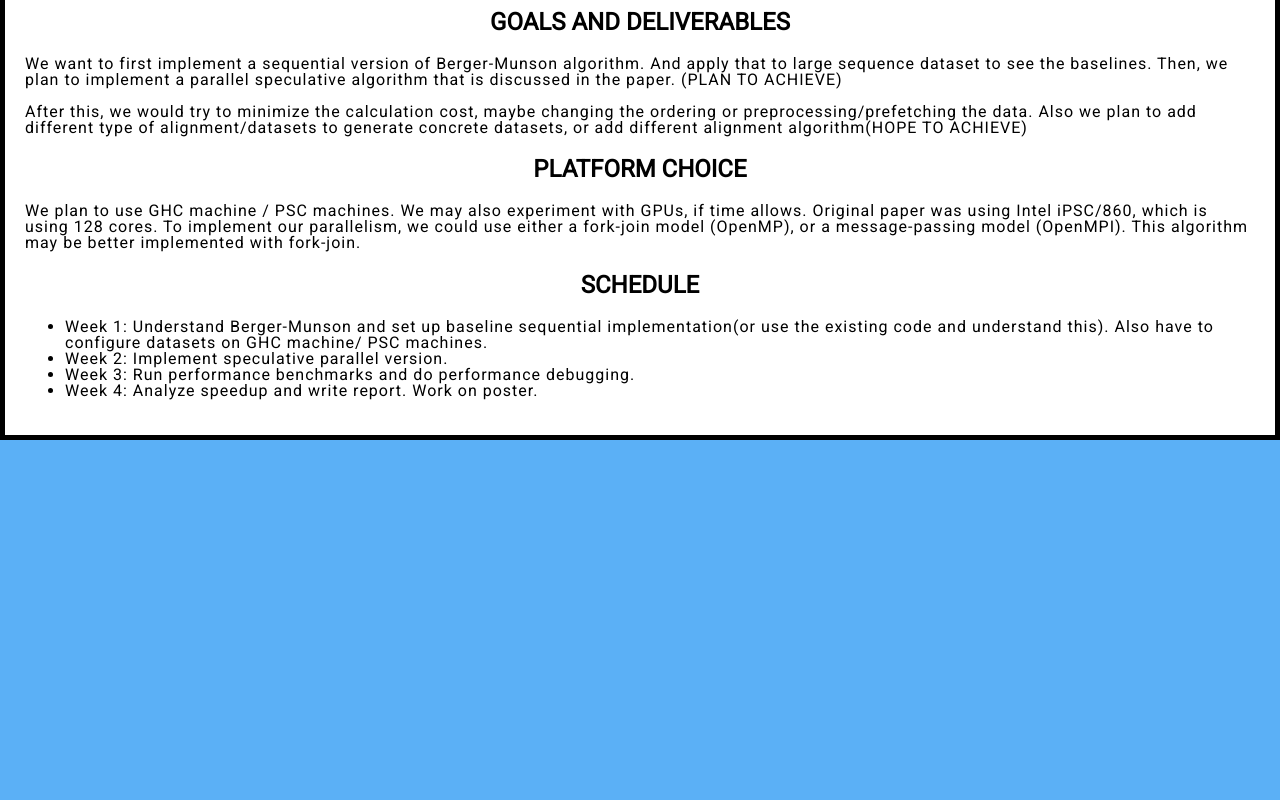
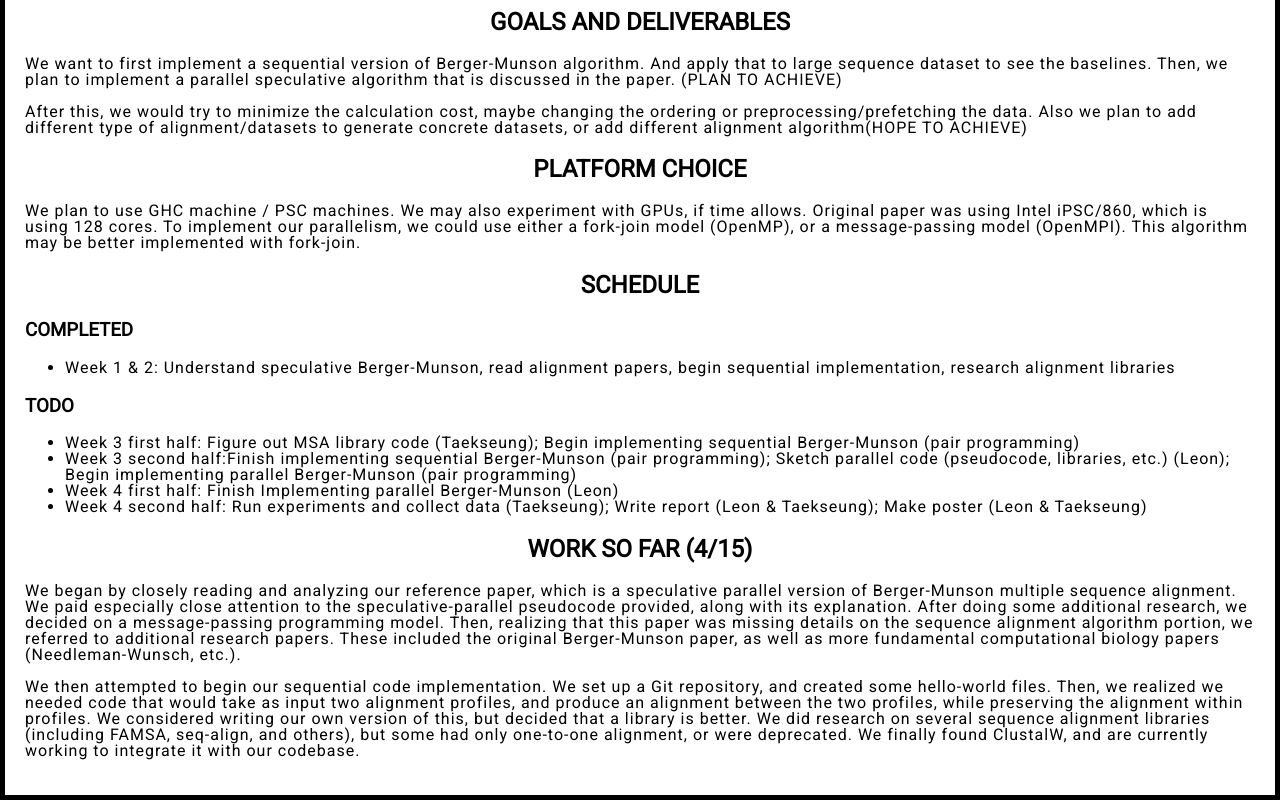
Before and after one commit to leonxie2003/leonxie2003.github.io, a plain HTML site: page index.html in a window 1280 px wide. Shown: the part 1457-2257 px from the top of the page. Before the commit the page ends 1897 px from the top, so only its background shows below. Drawn offline with Linux system fonts and the light colour scheme.

Commit message:
midway report

```diff
--- a/index.html
+++ b/index.html
@@ -154,12 +154,49 @@
 
     <h2>SCHEDULE</h2>
 
+    <h3>COMPLETED</h3>
     <ul>
-      <li>Week 1: Understand Berger-Munson and set up baseline sequential implementation(or use the existing code and understand this). Also have to configure datasets on GHC machine/ PSC machines. </li>
-      <li>Week 2: Implement speculative parallel version.</li>
-      <li>Week 3: Run performance benchmarks and do performance debugging.</li>
-      <li>Week 4: Analyze speedup and write report. Work on poster.</li>
+      <li>Week 1 & 2: Understand speculative Berger-Munson, read alignment
+      papers, begin sequential implementation, research alignment libraries</li>
     </ul>
+
+    <h3>TODO</h3>
+    <ul>
+      <li>Week 3 first half: Figure out MSA library code (Taekseung); Begin
+      implementing sequential Berger-Munson (pair programming) </li>
+      <li>Week 3 second half:Finish implementing sequential Berger-Munson (pair
+      programming); Sketch parallel code (pseudocode, libraries, etc.) (Leon);
+      Begin implementing parallel Berger-Munson (pair programming) </li>
+      <li>Week 4 first half: Finish Implementing parallel Berger-Munson (Leon) </li>
+      <li>Week 4 second half: Run experiments and collect data (Taekseung);
+      Write report (Leon & Taekseung); Make poster (Leon & Taekseung) </li>
+    </ul>
+
+    <h2> WORK SO FAR (4/15) </h2>
+
+    <p>
+      We began by closely reading and analyzing our reference paper, which is a
+      speculative parallel version of Berger-Munson multiple sequence alignment.
+      We paid especially close attention to the speculative-parallel pseudocode
+      provided, along with its explanation. After doing some additional
+      research, we decided on a message-passing programming model. Then,
+      realizing that this paper was missing details on the sequence alignment
+      algorithm portion, we referred to additional research papers. These
+      included the original Berger-Munson paper, as well as more fundamental
+      computational biology papers (Needleman-Wunsch, etc.).
+    </p>
+
+    <p>
+      We then attempted to begin our sequential code implementation. We set up a
+      Git repository, and created some hello-world files. Then, we realized we
+      needed code that would take as input two alignment profiles, and produce
+      an alignment between the two profiles, while preserving the alignment
+      within profiles. We considered writing our own version of this, but
+      decided that a library is better. We did research on several sequence
+      alignment libraries (including FAMSA, seq-align, and others), but some had
+      only one-to-one alignment, or were deprecated. We finally found ClustalW,
+      and are currently working to integrate it with our codebase.
+    </p>
 
   </body>
 </html>
```
